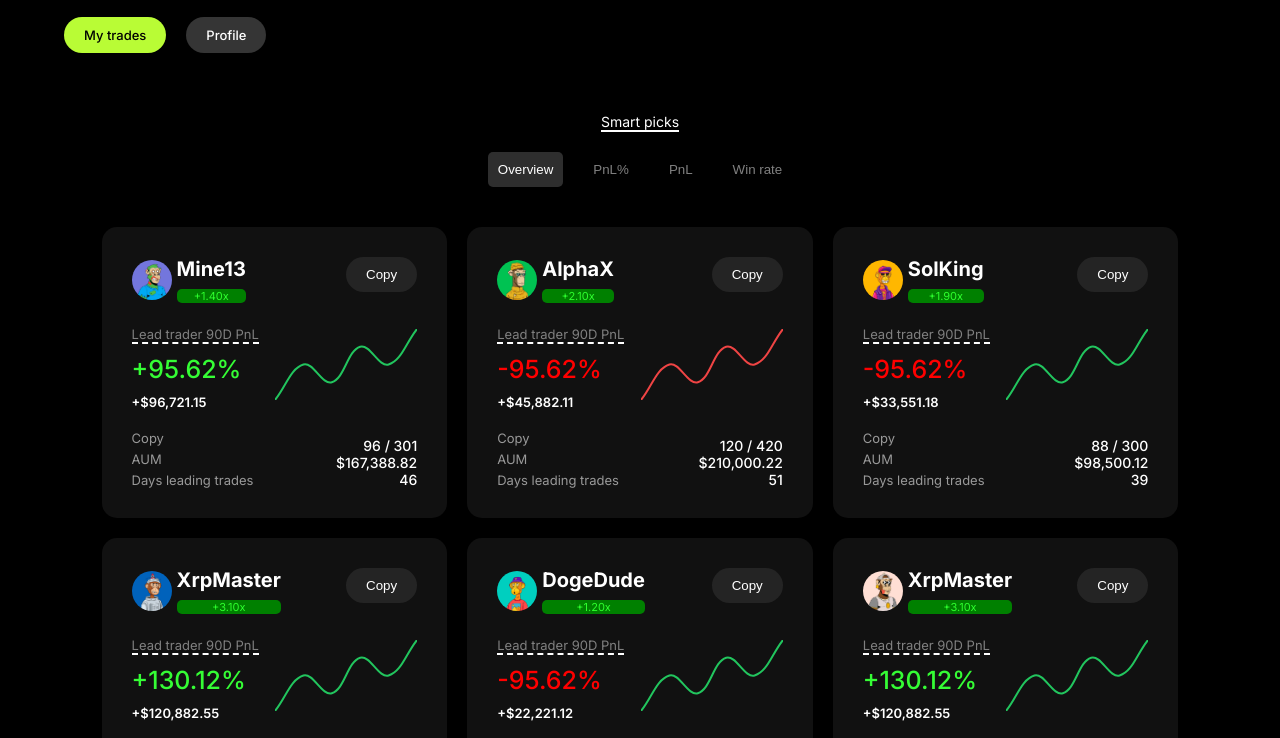
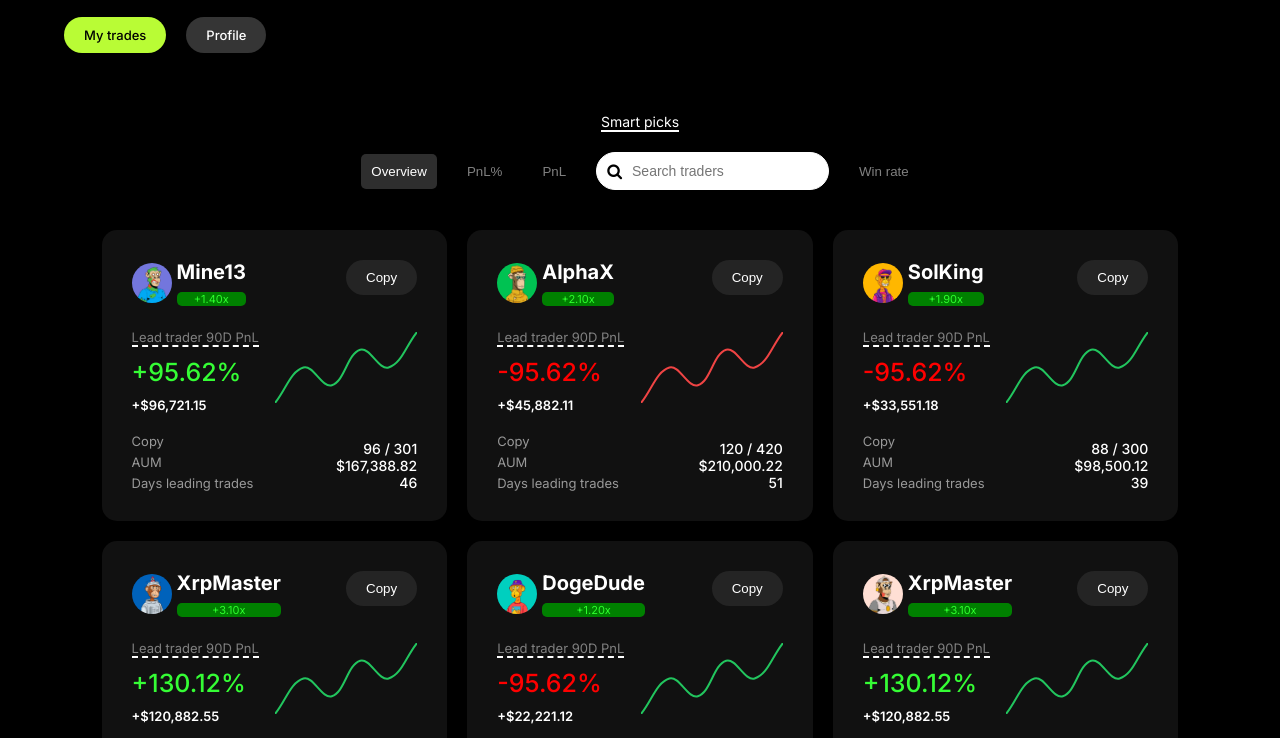
Before and after one commit to Abiola-Emmanuel/OKX, a plain HTML site: page futuretrades/future.html in a window 1280 px wide. Shown: the part 179-917 px from the top of the page. Drawn offline with nearby package versions, Linux system fonts and the light colour scheme; a web font is replaced by a local one.

Commit message:
added search input to spot and future trade page

```diff
--- a/futuretrades/future.css
+++ b/futuretrades/future.css
@@ -308,6 +308,7 @@ nav i {
 .buttons {
   display: flex;
   gap: 20px;
+  align-items: center;
   justify-content: center;
   text-align: center;
 }
@@ -324,6 +325,30 @@ nav i {
 .buttons button.active {
   background-color: rgb(46, 46, 46);
   color: white;
+}
+
+.search-traders {
+  display: flex;
+  justify-content: center;
+  gap: 5px;
+  border: 1px solid white;
+  align-items: center;
+  padding: 5px 10px;
+  border-radius: 20px;
+  background-color: #fff;
+}
+
+.search-traders i {
+  color: black;
+}
+
+.search-traders input {
+  border: none;
+  outline: none;
+  padding: 5px;
+  font-size: 14px;
+  color: black;
+  background-color: transparent;
 }
 
 .top-left img {
--- a/futuretrades/future.html
+++ b/futuretrades/future.html
@@ -69,7 +69,6 @@
     <div style="display: flex; gap: 20px; align-items: center;">
       <div class="nav-right">
         <a href="#" class="deposit open-modal">Deposit</a>
-        <i class="fa fa-search"></i>
         <i class="fa fa-user"></i>
         <i class="fa fa-bell"></i>
         <i class="fa fa-question-circle-o"></i>
@@ -107,6 +106,10 @@
         <button>Overview</button>
         <button>PnL%</button>
         <button>PnL</button>
+        <div class="search-traders">
+          <i class="fa fa-search"></i>
+          <input type="text" placeholder="Search traders">
+        </div>
         <button>Win rate</button>
         <!-- <button>AUM</button>
         <button>No. of copy traders</button>
--- a/spot-trades/spot-trade.css
+++ b/spot-trades/spot-trade.css
@@ -325,6 +325,30 @@ nav i {
   color: white;
 }
 
+.search-traders {
+  display: flex;
+  justify-content: center;
+  gap: 5px;
+  border: 1px solid white;
+  align-items: center;
+  padding: 5px 10px;
+  border-radius: 20px;
+  background-color: #fff;
+}
+
+.search-traders i {
+  color: black;
+}
+
+.search-traders input {
+  border: none;
+  outline: none;
+  padding: 5px;
+  font-size: 14px;
+  color: black;
+  background-color: transparent;
+}
+
 .top-left img {
   border-radius: 100%;
 }
```
Also changed, not shown: spot-trades/spot-trade.html (+4 -1 lines).
